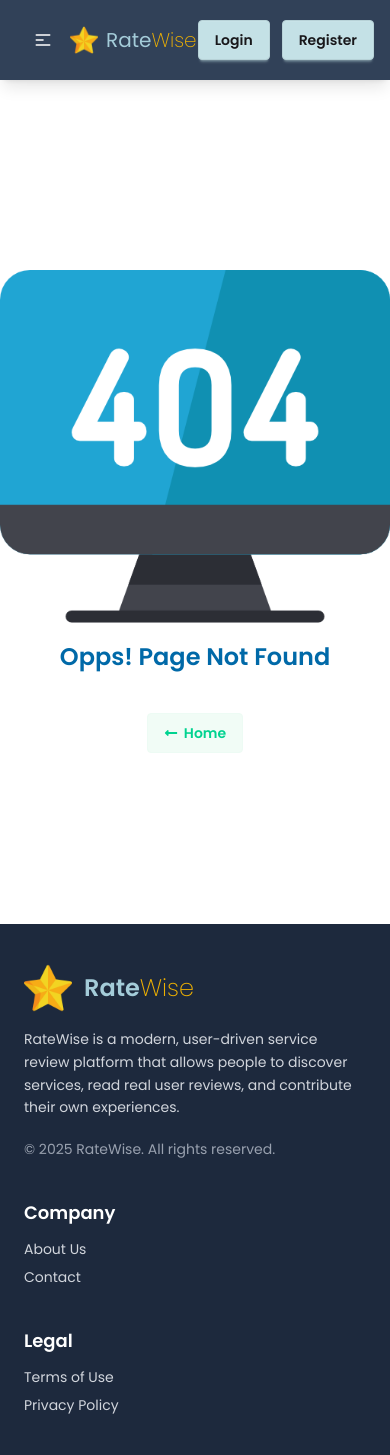
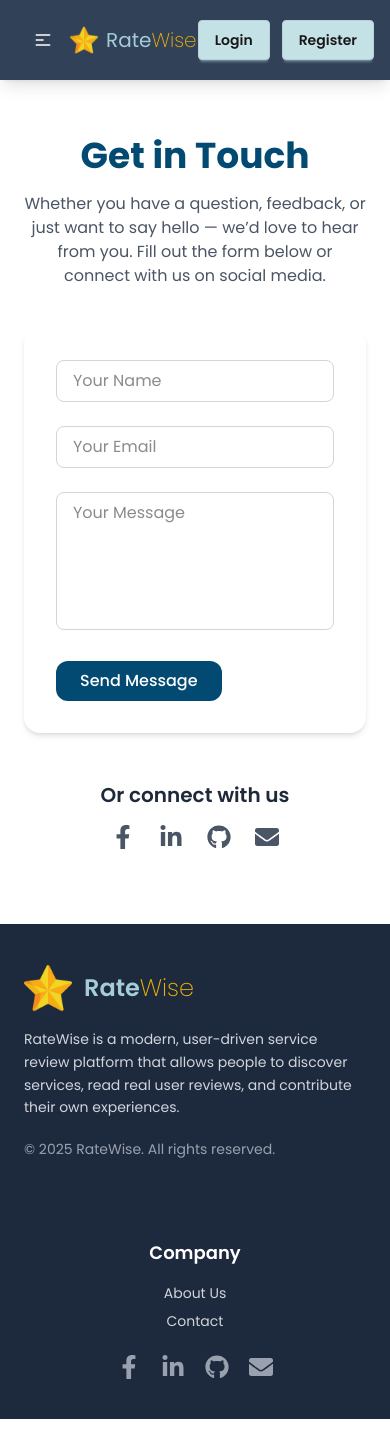
Before and after one commit to Rafi-Shariar/RateWise-Client-Side, a React (Vite) app: page /contact in a window 390 px wide. After the commit the page ends 1419 px from the top, so only its background shows below. Built offline with nearby package versions, Linux system fonts and the light colour scheme; no server answers.

Commit message:
final adjustments done

```diff
--- a/src/Components/MyReviews/MyReviewCard.jsx
+++ b/src/Components/MyReviews/MyReviewCard.jsx
@@ -32,6 +32,7 @@ const MyReviewCard = ({ review, setUpdate }) => {
     return (
       <tr className="flex justify-center items-center w-full">
         <td><span className="loading loading-dots loading-xl"></span></td>
+
 
       </tr>
     );
@@ -101,7 +102,8 @@ const MyReviewCard = ({ review, setUpdate }) => {
 
   return (
     <tr className="">
-      <td>
+      <td className="hover:bg-sky-50">
+        <Link to={`/services/${serviceData._id}`}>
         <div className="flex items-center gap-3">
           <div className="avatar">
             <div className="mask mask-squircle h-12 w-12">
@@ -116,22 +118,18 @@ const MyReviewCard = ({ review, setUpdate }) => {
             <div className="text-sm opacity-50">{serviceData.companyName}</div>
           </div>
         </div>
+        </Link>
       </td>
 
       <td>
         <Rating style={{ maxWidth: 100 }} value={review.rating} readOnly />
       </td>
 
-      <td>{review.description.slice(0, 50)}…</td>
+      <td className="text-xs text-slate-500">{review.description.slice(0, 50)}…</td>
       <td>{review.addedDate}</td>
 
       <td className="flex gap-3 mt-4">
-        <Link
-          to={`/services/${serviceData._id}`}
-          className="btn btn-soft btn-warning"
-        >
-          <FiExternalLink /> Explore
-        </Link>
+
 
         <button
           className="btn btn-soft btn-success"
--- a/src/Components/Shared/Footer.jsx
+++ b/src/Components/Shared/Footer.jsx
@@ -2,7 +2,7 @@ import React from 'react';
 import logo from '../../assets/logo.png';
 import { FaFacebook, FaTwitter, FaLinkedin } from "react-icons/fa";
 import { Link } from 'react-router';
-
+import { FaFacebookF, FaLinkedinIn, FaGithub, FaEnvelope } from "react-icons/fa";
 const Footer = () => {
   return (
     <footer className="bg-slate-800 text-white py-10 px-6 md:px-20">
@@ -22,23 +22,76 @@ const Footer = () => {
           <p className="text-sm text-gray-400 mt-5">&copy; {new Date().getFullYear()} RateWise. All rights reserved.</p>
         </div>
 
-        {/* Company Links */}
+          {/* Legal Links */}
         <div>
-          <h6 className="text-lg font-semibold mb-3">Company</h6>
-          <ul className="space-y-2 text-sm text-gray-300">
-            <li><a className="hover:text-yellow-400 transition-colors duration-200 cursor-pointer">About Us</a></li>
-            <li><a className="hover:text-yellow-400 transition-colors duration-200 cursor-pointer">Contact</a></li>
-          </ul>
-        </div>
-
-        {/* Legal Links */}
-        <div>
-          <h6 className="text-lg font-semibold mb-3">Legal</h6>
+          {/* <h6 className="text-lg font-semibold mb-3">Legal</h6>
           <ul className="space-y-2 text-sm text-gray-300">
             <li><a className="hover:text-yellow-400 transition-colors duration-200 cursor-pointer">Terms of Use</a></li>
             <li><a className="hover:text-yellow-400 transition-colors duration-200 cursor-pointer">Privacy Policy</a></li>
-          </ul>
+          </ul> */}
         </div>
+
+        {/* Company Links */}
+        <div className="text-center md:text-left">
+  <h6 className="text-lg font-semibold mb-4 text-white">Company</h6>
+
+  <ul className="space-y-2 text-sm text-gray-300 mb-6">
+    <li>
+      <Link
+        to="/aboutus"
+        className="hover:text-yellow-400 transition-colors duration-200"
+      >
+        About Us
+      </Link>
+    </li>
+    <li>
+      <Link
+        to="/contact"
+        className="hover:text-yellow-400 transition-colors duration-200"
+      >
+        Contact
+      </Link>
+    </li>
+  </ul>
+
+  <div className="flex justify-center md:justify-start gap-5">
+    <a
+      href="https://www.facebook.com/rafi.shariar.630040/"
+      target="_blank"
+      rel="noopener noreferrer"
+      className="text-gray-400 hover:text-sky-400 text-2xl transition"
+    >
+      <FaFacebookF />
+    </a>
+    <a
+      href="https://www.linkedin.com/in/rafi-shariar-231449214/"
+      target="_blank"
+      rel="noopener noreferrer"
+      className="text-gray-400 hover:text-sky-600 text-2xl transition"
+    >
+      <FaLinkedinIn />
+    </a>
+    <a
+      href="https://github.com/Rafi-Shariar"
+      target="_blank"
+      rel="noopener noreferrer"
+      className="text-gray-400 hover:text-white text-2xl transition"
+    >
+      <FaGithub />
+    </a>
+    <a
+      href="mailto:rafi.shariar619@gmail.com"
+      className="text-gray-400 hover:text-red-500 text-2xl transition"
+    >
+      <FaEnvelope />
+    </a>
+  </div>
+</div>
+
+
+
+
+
       </div>
 
 
--- a/src/Components/Shared/Navbar.jsx
+++ b/src/Components/Shared/Navbar.jsx
@@ -21,6 +21,7 @@ const Navbar = () => {
     <>
       <NavLink to={"/"}>Home</NavLink>
       <NavLink to={"/services"}>Services</NavLink>
+      <NavLink to={"/aboutus"}>About Us</NavLink>
     </>
   );
 
--- /dev/null
+++ b/src/Pages/AboutUsPage.jsx
@@ -0,0 +1,65 @@
+import React from "react";
+import { motion } from "motion/react";
+import { FaReact, FaCss3Alt, FaUserShield } from "react-icons/fa";
+import { SiTailwindcss, SiFirebase, SiAxios } from "react-icons/si";
+import { MdRateReview, MdDesignServices } from "react-icons/md";
+
+const AboutUsPage = () => {
+  return (
+    <div className="max-w-6xl mx-auto px-6 py-10">
+      <motion.h1
+        className="text-4xl font-bold text-center text-sky-900 mb-6"
+        initial={{ opacity: 0, y: -20 }}
+        animate={{ opacity: 1, y: 0 }}
+        transition={{ duration: 0.6 }}
+      >
+        About RateWise
+      </motion.h1>
+
+      <motion.p
+        className="text-lg text-center text-gray-600 max-w-3xl mx-auto mb-10"
+        initial={{ opacity: 0 }}
+        animate={{ opacity: 1 }}
+        transition={{ delay: 0.2, duration: 0.6 }}
+      >
+        RateWise is a user-driven platform where you can explore, review, and
+        contribute to service listings from real users. We aim to make
+        discovering reliable services easier through authentic feedback and a
+        clean, responsive experience.
+      </motion.p>
+
+      <div className="max-w-2xl mx-auto">
+        <motion.div
+          className="bg-white rounded-2xl shadow-md p-6 text-center"
+
+        >
+          <h2 className="text-2xl font-semibold text-sky-600 mb-4 flex justify-center items-center gap-2">
+            <MdDesignServices className="text-3xl" /> What We Offer
+          </h2>
+
+          <ul className="list-disc list-inside text-gray-700 space-y-2 inline-block text-left">
+            <li>Browse and add service listings with ratings</li>
+            <li>View and share real user experiences</li>
+            <li>Secure login and registration via Firebase</li>
+            <li>Fully responsive and clean user interface</li>
+          </ul>
+        </motion.div>
+      </div>
+
+      <motion.div
+        className="mt-12 text-center"
+
+      >
+        <h3 className="text-xl font-medium text-gray-800 mb-2">
+          Join the RateWise community!
+        </h3>
+        <p className="text-gray-600">
+          Explore services, share your experience, and help others make informed
+          decisions.
+        </p>
+      </motion.div>
+    </div>
+  );
+};
+
+export default AboutUsPage;
--- /dev/null
+++ b/src/Pages/ContactPage.jsx
@@ -0,0 +1,96 @@
+import React from "react";
+import { FaFacebookF, FaLinkedinIn, FaGithub, FaEnvelope } from "react-icons/fa";
+import { motion } from "framer-motion";
+
+const ContactPage = () => {
+  return (
+    <div className="max-w-4xl mx-auto px-6 py-14">
+      <motion.h1
+        className="text-4xl font-bold text-sky-900 text-center mb-4"
+        initial={{ opacity: 0, y: -20 }}
+        animate={{ opacity: 1, y: 0 }}
+        transition={{ duration: 0.5 }}
+      >
+        Get in Touch
+      </motion.h1>
+
+      <p className="text-center text-gray-600 mb-10 max-w-2xl mx-auto">
+        Whether you have a question, feedback, or just want to say hello — we’d love to hear from you. Fill out the form below or connect with us on social media.
+      </p>
+
+      {/* Contact Form */}
+      <motion.form
+        className="bg-white shadow-md rounded-2xl p-8 space-y-6"
+        initial={{ opacity: 0, y: 30 }}
+        whileInView={{ opacity: 1, y: 0 }}
+        transition={{ duration: 0.5 }}
+      >
+        <div className="flex flex-col md:flex-row gap-6">
+          <input
+            type="text"
+            placeholder="Your Name"
+            className="w-full border border-gray-300 rounded-lg px-4 py-2 focus:outline-none focus:ring-2 focus:ring-sky-900"
+            required
+          />
+          <input
+            type="email"
+            placeholder="Your Email"
+            className="w-full border border-gray-300 rounded-lg px-4 py-2 focus:outline-none focus:ring-2 focus:ring-sky-900"
+            required
+          />
+        </div>
+        <textarea
+          placeholder="Your Message"
+          rows="5"
+          className="w-full border border-gray-300 rounded-lg px-4 py-2 focus:outline-none focus:ring-2 focus:ring-sky-900 resize-none"
+          required
+        />
+        <button
+          type="submit"
+          className="bg-sky-900 text-white font-medium px-6 py-2 rounded-xl hover:bg-sky-900/80 transition"
+        >
+          Send Message
+        </button>
+      </motion.form>
+
+      {/* Social Icons */}
+      <div className="mt-12 text-center">
+        <h2 className="text-xl font-semibold text-gray-800 mb-4">Or connect with us</h2>
+        <div className="flex justify-center gap-6">
+          <a
+            href="https://www.facebook.com/rafi.shariar.630040/"
+            target="_blank"
+            rel="noopener noreferrer"
+            className="text-gray-600 hover:text-sky-400 text-2xl transition"
+          >
+            <FaFacebookF />
+          </a>
+          <a
+            href="https://www.linkedin.com/in/rafi-shariar-231449214/"
+            target="_blank"
+            rel="noopener noreferrer"
+            className="text-gray-600 hover:text-sky-600 text-2xl transition"
+          >
+            <FaLinkedinIn />
+          </a>
+          <a
+            href="https://github.com/Rafi-Shariar"
+            target="_blank"
+            rel="noopener noreferrer"
+            className="text-gray-600 hover:text-black text-2xl transition"
+          >
+            <FaGithub />
+          </a>
+          <a
+            href="mailto:rafi.shariar619@gmail.com"
+            className="text-gray-600 hover:text-red-600 text-2xl transition"
+          >
+            <FaEnvelope />
+          </a>
+        </div>
+      </div>
+    </div>
+  );
+};
+
+export default ContactPage;
--- a/src/Routes/Route.jsx
+++ b/src/Routes/Route.jsx
@@ -10,6 +10,8 @@ import AddServicesPage from "../Pages/AddServicesPage";
 import MyServicesPage from "../Pages/MyServicesPage";
 import MyReviewsPage from "../Pages/MyReviewsPage";
 import PageNotFound from "../Pages/PageNotFound";
+import AboutUsPage from "../Pages/AboutUsPage";
+import ContactPage from "../Pages/ContactPage";
 const router = createBrowserRouter([
     {
         path:'/',
@@ -26,6 +28,8 @@ const router = createBrowserRouter([
             },
             { path:'/registration', element:<RegistrationPage></RegistrationPage>},
             { path:'/login', element:<LoginPage></LoginPage>},
+            { path:'/aboutus', element:<AboutUsPage></AboutUsPage>},
+            { path:'/contact', element:<ContactPage></ContactPage>},
             { path:'/addservices', element:<PrivateRoute><AddServicesPage></AddServicesPage></PrivateRoute>},
             { path:'/myservices', element:<PrivateRoute><MyServicesPage></MyServicesPage></PrivateRoute>},
             { path:'/myreviews', element:<PrivateRoute><MyReviewsPage></MyReviewsPage></PrivateRoute>},
```
